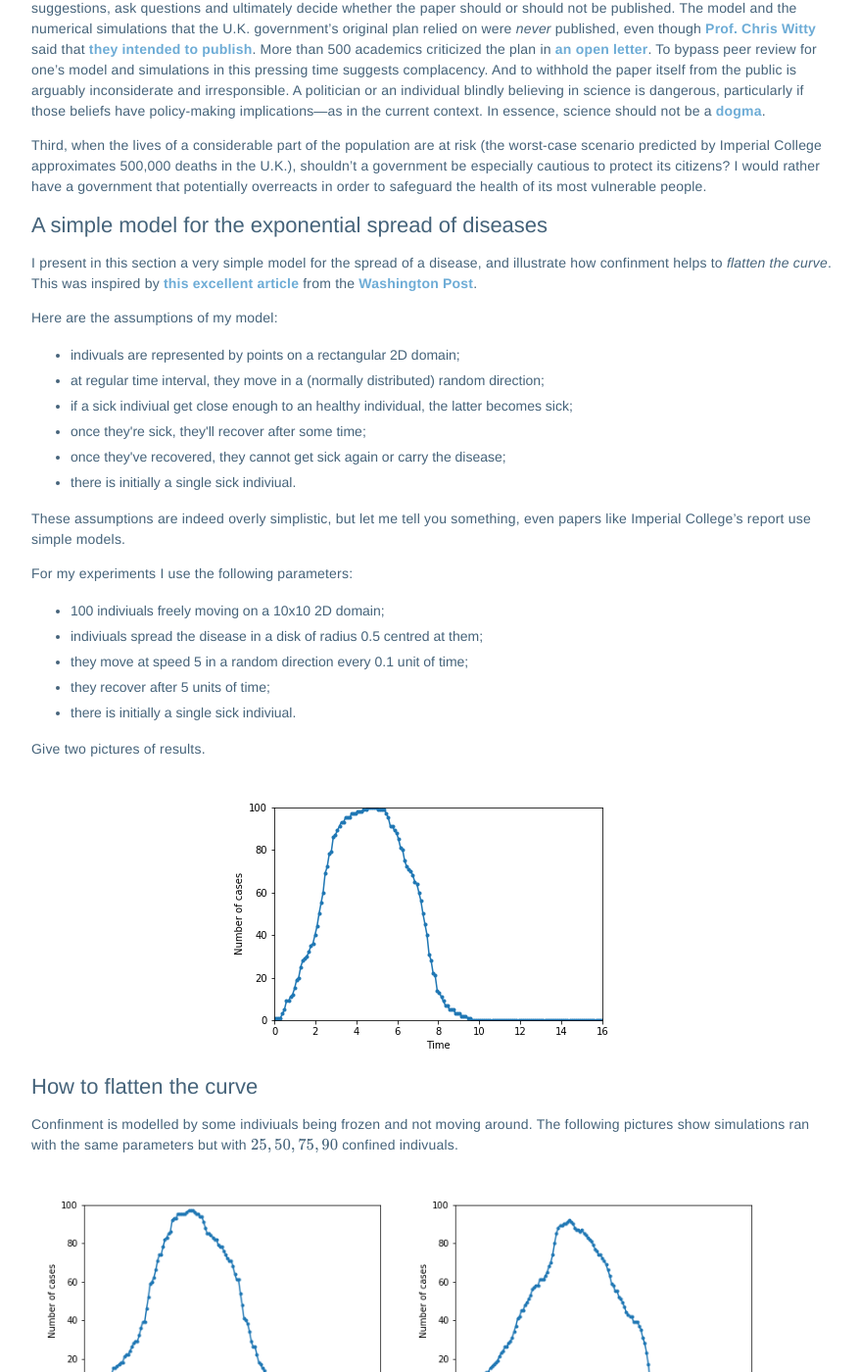
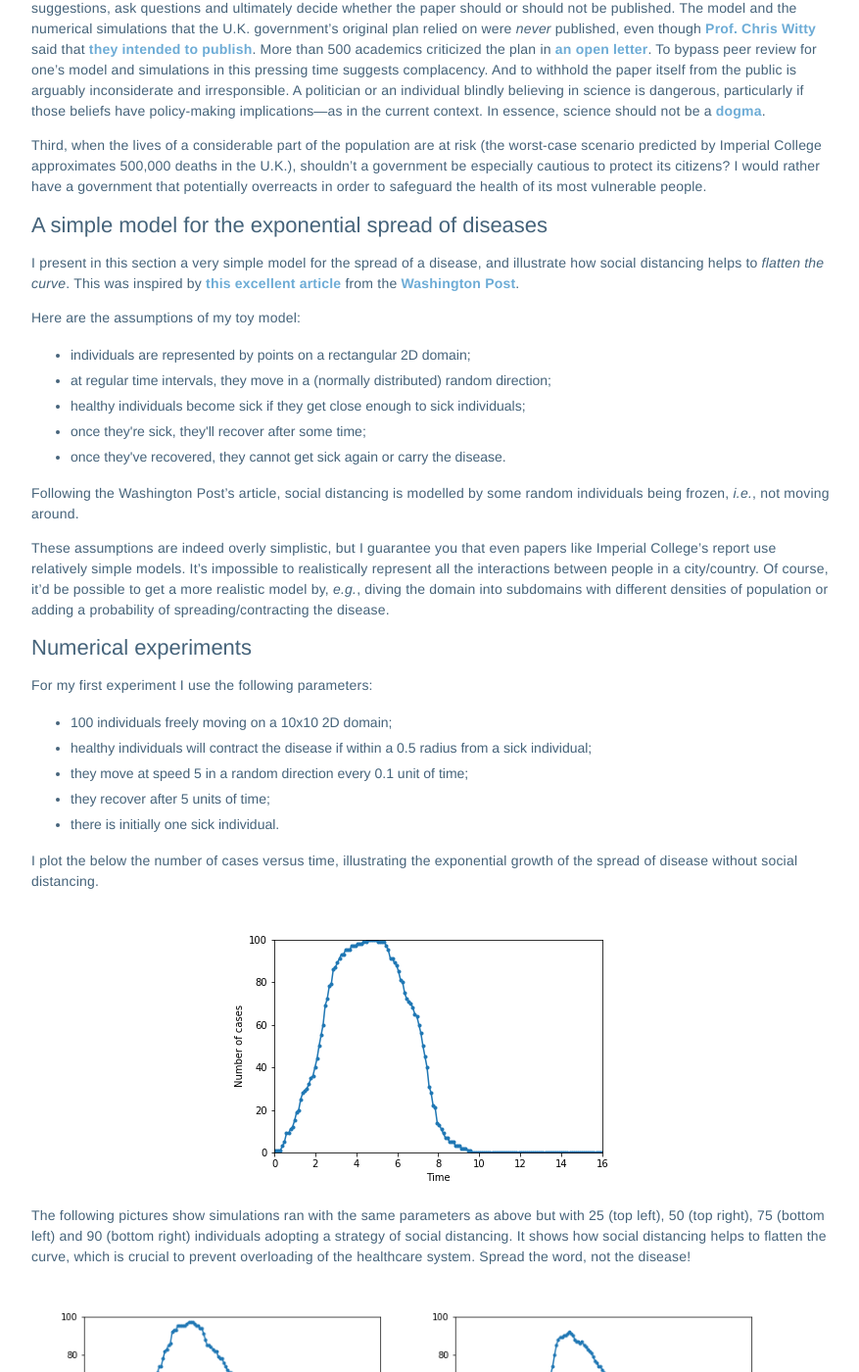
Before and after one commit to Hadrien-Montanelli/Hadrien-Montanelli.github.io, a Jekyll site: the page built from _posts/2020-03-19-covid19.md, in a window 1280 px wide and 1400 px high, scrolled down 678 px. Shown: the whole window at 98% size, without its empty margins (198-1075 px from the left). Built offline with Jekyll 4.4.1, drawn with Linux system fonts in a browser that asks for light colours; formulas are drawn with MathJax 3; some of the changed text lies outside the part shown.

Commit message:
Update post.

```diff
--- a/_posts/2020-03-19-covid19.md
+++ b/_posts/2020-03-19-covid19.md
@@ -33,40 +33,41 @@ Third, when the lives of a considerable part of the population are at risk (the
 
 <h2>A simple model for the exponential spread of diseases</h2>
 
-I present in this section a very simple model for the spread of a disease, and illustrate how confinment helps to <i>flatten the curve</i>.
+I present in this section a very simple model for the spread of a disease, and illustrate how social distancing helps to <i>flatten the curve</i>.
 This was inspired by <a href='https://www.washingtonpost.com/graphics/2020/world/corona-simulator/'>this excellent article</a> from the <a href='https://www.washingtonpost.com/'>Washington Post</a>.
 
-Here are the assumptions of my model:
+Here are the assumptions of my toy model:
 <ul>
-  <li>indivuals are represented by points on a rectangular 2D domain;</li>
-  <li>at regular time interval, they move in a (normally distributed) random direction;</li>
-  <li>if a sick indiviual get close enough to an healthy individual, the latter becomes sick;</li>
+  <li>individuals are represented by points on a rectangular 2D domain;</li>
+  <li>at regular time intervals, they move in a (normally distributed) random direction;</li>
+  <li>healthy individuals become sick if they get close enough to sick individuals;</li>
   <li>once they're sick, they'll recover after some time;</li>
-  <li>once they've recovered, they cannot get sick again or carry the disease;</li>
-  <li>there is initially a single sick indiviual.</li>
+  <li>once they've recovered, they cannot get sick again or carry the disease.</li>
+</ul>
+Following the Washington Post's article, social distancing is modelled by some random individuals being frozen, <i>i.e.</i>, not moving around.
+
+These assumptions are indeed overly simplistic, but I guarantee you that even papers like Imperial College's report use relatively simple models.
+It's impossible to realistically represent all the interactions between people in a city/country.
+Of course, it'd be possible to get a more realistic model by, <i>e.g.</i>, diving the domain into subdomains with different densities of population or adding a probability of spreading/contracting the disease.
+
+<h2>Numerical experiments</h2>
+
+For my first experiment I use the following parameters:
+<ul>
+  <li>100 individuals freely moving on a 10x10 2D domain;</li>
+  <li>healthy individuals will contract the disease if within a 0.5 radius from a sick individual;</li>
+  <li>they move at speed 5 in a random direction every 0.1 unit of time;</li>
+  <li>they recover after 5 units of time;</li>
+  <li>there is initially one sick individual.</li>
 </ul>
 
-These assumptions are indeed overly simplistic, but let me tell you something, even papers like Imperial College's report use simple models.
-
-For my experiments I use the following parameters:
-<ul>
-  <li>100 indiviuals freely moving on a 10x10 2D domain;</li>
-  <li>indiviuals spread the disease in a disk of radius 0.5 centred at them;</li>
-  <li>they move at speed 5 in a random direction every 0.1 unit of time;</li>
-  <li>they recover after 5 units of time;</li>
-  <li>there is initially a single sick indiviual.</li>
-</ul>
-
-Give two pictures of results.
+I plot the below the number of cases versus time, illustrating the exponential growth of the spread of disease without social distancing.
 
 <div style="text-align: center;">
 	<img src="/blog/free.png">
 </div>
 
-<h2>How to flatten the curve</h2>
-
-Confinment is modelled by some indiviuals being frozen and not moving around.
-The following pictures show simulations ran with the same parameters but with $$25, 50, 75, 90$$ confined indivuals.
+The following pictures show simulations ran with the same parameters as above but with 25 (top left), 50 (top right), 75 (bottom left) and 90 (bottom right) individuals adopting a strategy of social distancing. It shows how social distancing helps to flatten the curve, which is crucial to prevent overloading of the healthcare system. Spread the word, not the disease!
 
 <div class="row">
   <div class="column">
```
Also changed, not shown: other parts of _posts/2020-03-19-covid19.md (+1 -1 lines), 1 other file.
